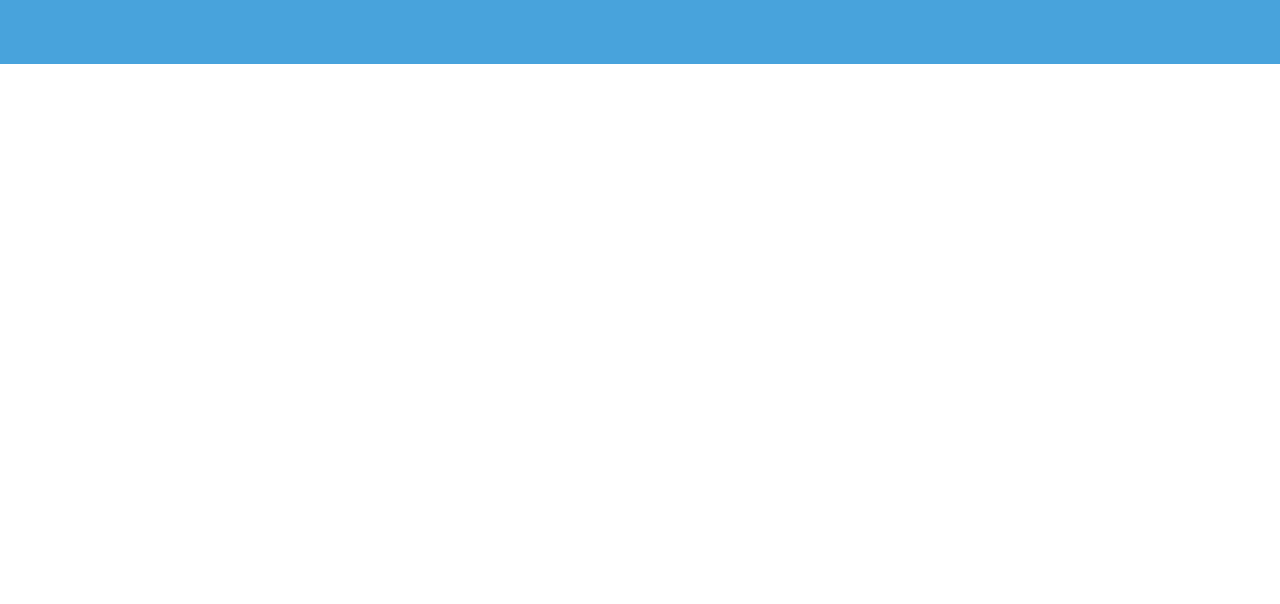
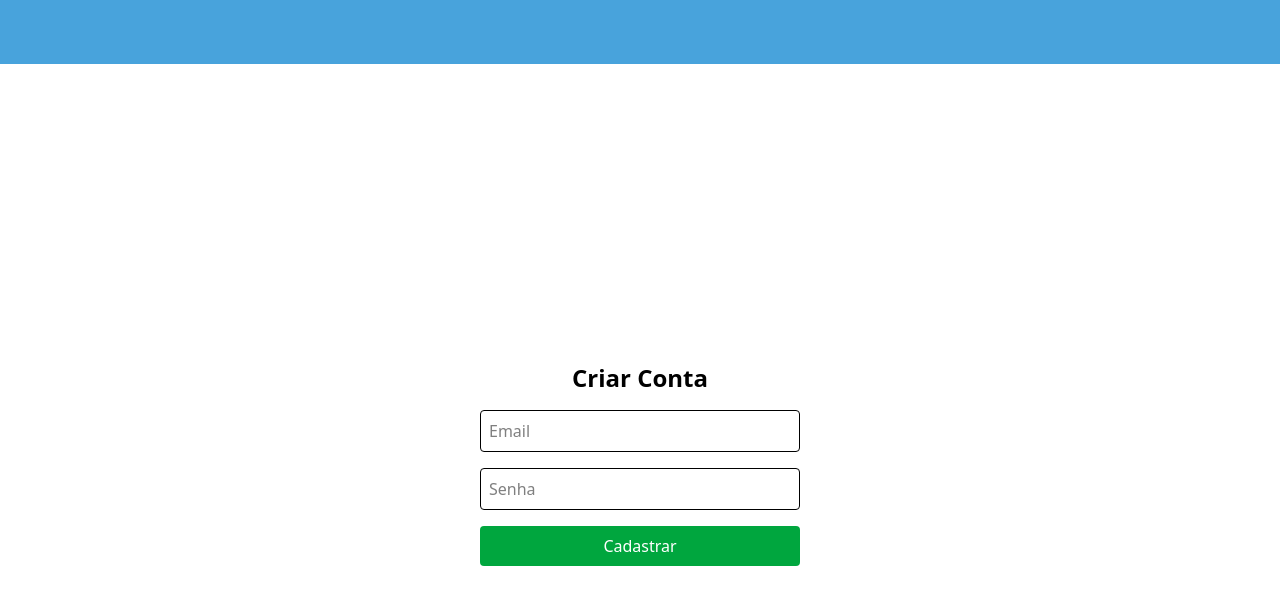
Before and after one commit to dehcanuto/andre-canuto-fullstack-dictionary, a Vue app in the folder frontend-vue/: page /signup in a window 1280 px wide. Before the commit this address had no page. Shown: the top 604 px of the page. Built offline with nearby package versions, Linux system fonts and the light colour scheme; the HTML template or start-up script is replaced by a standard one.

Commit message:
feat: signin and signup pages

```diff
--- a/frontend-vue/package.json
+++ b/frontend-vue/package.json
@@ -20,8 +20,10 @@
   },
   "dependencies": {
     "@tailwindcss/vite": "^4.1.6",
+    "autoprefixer": "^10.4.21",
     "axios": "^1.9.0",
     "pinia": "^3.0.1",
+    "postcss": "^8.5.3",
     "tailwindcss": "^4.1.6",
     "vue": "^3.5.13",
     "vue-router": "^4.5.0"
--- a/frontend-vue/src/router/index.ts
+++ b/frontend-vue/src/router/index.ts
@@ -1,15 +1,30 @@
 import { createRouter, createWebHistory } from 'vue-router'
+import { isAuthenticated } from '../services/auth';
+import SignIn from '../views/SignIn.vue'
+import SignUp from '../views/SignUp.vue'
 import HomeView from '../views/HomeView.vue'
 
 const router = createRouter({
   history: createWebHistory(import.meta.env.BASE_URL),
   routes: [
+    { path: '/', component: HomeView, meta: { requiresAuth: true } },
+    { path: '/signin', component: SignIn },
+    { path: '/signup', component: SignUp },
     {
-      path: '/',
+      path: '/home',
       name: 'home',
       component: HomeView,
+      meta: { requiresAuth: true },
     },
   ],
 })
 
+router.beforeEach((to, from, next) => {
+  if (to.meta.requiresAuth && !isAuthenticated()) {
+    next('/signin');
+  } else {
+    next();
+  }
+});
+
 export default router
--- /dev/null
+++ b/frontend-vue/src/services/auth.ts
@@ -0,0 +1,22 @@
+import axios from 'axios';
+
+const API_URL = 'http://localhost:3000/auth';
+
+export async function login(email: string, password: string) {
+  const response = await axios.post(`${API_URL}/signin`, { email, password });
+  const { access_token } = response.data;
+  localStorage.setItem('token', access_token);
+  return access_token;
+}
+
+export async function signup(email: string, password: string) {
+  return axios.post(`${API_URL}/signup`, { email, password });
+}
+
+export function logout() {
+  localStorage.removeItem('token');
+}
+
+export function isAuthenticated() {
+  return !!localStorage.getItem('token');
+}
--- /dev/null
+++ b/frontend-vue/src/views/SignIn.vue
@@ -0,0 +1,31 @@
+<template>
+  <div class="flex flex-col items-center justify-center h-screen">
+    <form @submit.prevent="handleLogin" class="w-80 space-y-4">
+      <h1 class="text-2xl font-bold text-center">Entrar</h1>
+      <input v-model="email" type="email" placeholder="Email" class="w-full p-2 border rounded" required />
+      <input v-model="password" type="password" placeholder="Senha" class="w-full p-2 border rounded" required />
+      <button type="submit" class="w-full bg-blue-600 text-white py-2 rounded hover:bg-blue-700">Entrar</button>
+      <p v-if="error" class="text-red-500 text-sm text-center">{{ error }}</p>
+    </form>
+  </div>
+</template>
+
+<script setup lang="ts">
+import { ref } from 'vue';
+import { useRouter } from 'vue-router';
+import { login } from '../services/auth';
+
+const email = ref('');
+const password = ref('');
+const error = ref('');
+const router = useRouter();
+
+async function handleLogin() {
+  try {
+    await login(email.value, password.value);
+    router.push('/home');
+  } catch (err) {
+    error.value = 'Login inválido';
+  }
+}
+</script>
--- /dev/null
+++ b/frontend-vue/src/views/SignUp.vue
@@ -0,0 +1,31 @@
+<template>
+  <div class="flex flex-col items-center justify-center h-screen">
+    <form @submit.prevent="handleSignup" class="w-80 space-y-4">
+      <h1 class="text-2xl font-bold text-center">Criar Conta</h1>
+      <input v-model="email" type="email" placeholder="Email" class="w-full p-2 border rounded" required />
+      <input v-model="password" type="password" placeholder="Senha" class="w-full p-2 border rounded" required />
+      <button type="submit" class="w-full bg-green-600 text-white py-2 rounded hover:bg-green-700">Cadastrar</button>
+      <p v-if="error" class="text-red-500 text-sm text-center">{{ error }}</p>
+    </form>
+  </div>
+</template>
+
+<script setup lang="ts">
+import { ref } from 'vue';
+import { useRouter } from 'vue-router';
+import { signup } from '../services/auth';
+
+const email = ref('');
+const password = ref('');
+const error = ref('');
+const router = useRouter();
+
+async function handleSignup() {
+  try {
+    await signup(email.value, password.value);
+    router.push('/signin');
+  } catch (err) {
+    error.value = 'Erro ao criar conta';
+  }
+}
+</script>
--- a/frontend-vue/tsconfig.json
+++ b/frontend-vue/tsconfig.json
@@ -2,6 +2,7 @@
   "compilerOptions": {
     "target": "ESNext",
     "module": "ESNext",
+    "lib": ["DOM", "ES2015"],
     "moduleResolution": "Node",
     "strict": true,
     "jsx": "preserve",
```
Also changed, not shown: frontend-vue/.pnp.cjs, 1 other file (tests, documents, lock files or other folders).
